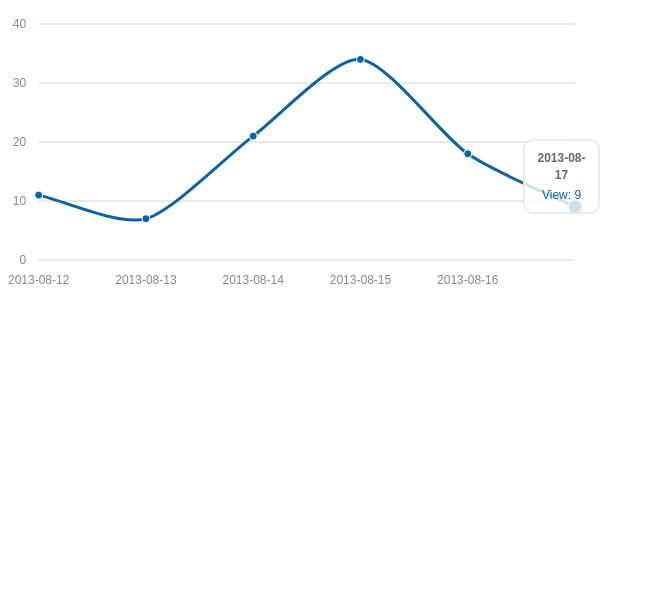
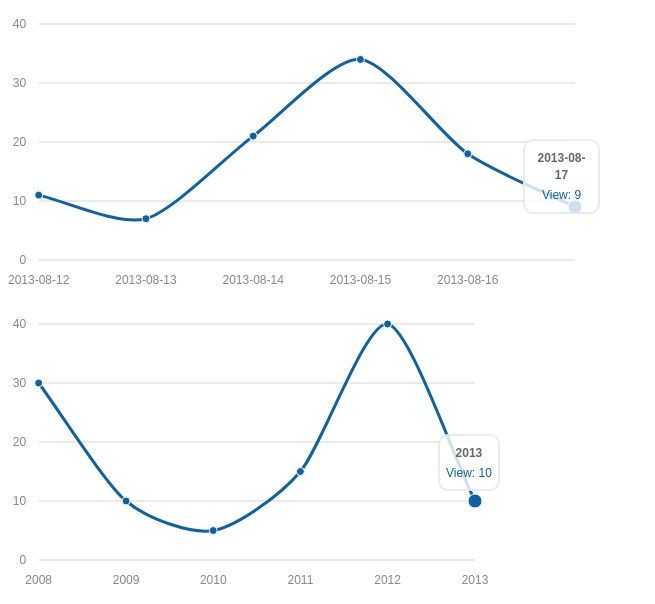
Before and after one commit to myanmarlinks/wpa9chartlib, a PHP site: page / in a window 1280 px wide. Shown: the part 251-855 px from the top of the page, without its empty margins (0-655 px from the left). Before the commit the page ends 535 px from the top, so only its background shows below. Run offline with PHP 8.4, Linux system fonts and the light colour scheme.

Commit message:
add another chart to index.php

```diff
--- a/index.php
+++ b/index.php
@@ -18,6 +18,23 @@ $chartWidth = '600px';
 $chartHeight = '300px';
 
 $chart = new Chart($element, $data, $xkey, $ykey, $label, $chartWidth, $chartHeight);
+
+ $element = 'testdiv';
+ $data = array(
+ 	array('year' => '2008', 'view' => 30),
+ 	array('year' => '2009', 'view' => 10),
+ 	array('year' => '2010', 'view' => 5),
+ 	array('year' => '2011', 'view' => 15),
+ 	array('year' => '2012', 'view' => 40),
+ 	array('year' => '2013', 'view' => 10),
+ 	);
+ $xkey = 'year';
+ $ykey = 'view';
+ $label = 'View';
+ $chartWidth = '500px';
+ $chartHeight = '300px';
+
+ $nextchart = new Chart($element, $data, $xkey, $ykey, $label, $chartWidth, $chartHeight);
  ?>
 
 <!doctype html>
@@ -37,6 +54,7 @@ $chart = new Chart($element, $data, $xkey, $ykey, $label, $chartWidth, $chartHei
 			<div id="myfirstchart" style="height: 250px;">
 			</div>
 			<?php echo $chart->render(); ?>
+			<?php echo $nextchart->render(); ?>
 		</div>
 	</div>
 
```
